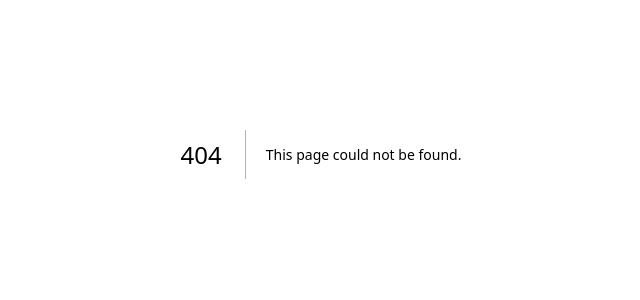
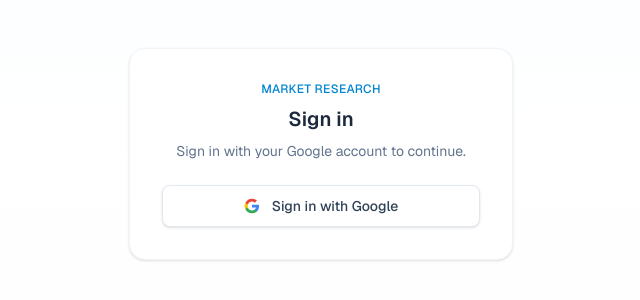
Before and after one commit to kashewknutt/MarketResearch, a Next.js app: page /login in a window 1280 px wide. Before the commit this address had no page. Shown: the part 246-546 px from the top of the page, without its empty margins (319-959 px from the left). Built offline with nearby package versions, Linux system fonts and the light colour scheme.

Commit message:
Added supabase auth

```diff
--- a/package.json
+++ b/package.json
@@ -16,6 +16,8 @@
   },
   "dependencies": {
     "@google/genai": "^2.8.0",
+    "@supabase/ssr": "^0.12.0",
+    "@supabase/supabase-js": "^2.110.2",
     "@tanstack/react-table": "^8.21.3",
     "better-sqlite3": "^12.10.0",
     "clsx": "^2.1.1",
--- /dev/null
+++ b/src/app/auth/callback/route.ts
@@ -0,0 +1,18 @@
+import { NextResponse } from "next/server";
+import { createClient } from "@/lib/supabase/server";
+
+export async function GET(request: Request) {
+  const { searchParams, origin } = new URL(request.url);
+  const code = searchParams.get("code");
+  const next = searchParams.get("next") ?? "/";
+
+  if (code) {
+    const supabase = await createClient();
+    const { error } = await supabase.auth.exchangeCodeForSession(code);
+    if (!error) {
+      return NextResponse.redirect(`${origin}${next}`);
+    }
+  }
+
+  return NextResponse.redirect(`${origin}/login?error=auth_failed`);
+}
--- /dev/null
+++ b/src/app/login/page.tsx
@@ -0,0 +1,84 @@
+"use client";
+
+import { Suspense, useState } from "react";
+import { useSearchParams } from "next/navigation";
+import { createClient } from "@/lib/supabase/client";
+
+function LoginCard() {
+  const searchParams = useSearchParams();
+  const [loading, setLoading] = useState(false);
+  const [error, setError] = useState<string | null>(
+    searchParams.get("error") === "auth_failed" ? "Sign-in failed. Please try again." : null,
+  );
+
+  async function signInWithGoogle() {
+    setLoading(true);
+    setError(null);
+    try {
+      const supabase = createClient();
+      const { error: signInError } = await supabase.auth.signInWithOAuth({
+        provider: "google",
+        options: {
+          redirectTo: `${window.location.origin}/auth/callback`,
+        },
+      });
+      if (signInError) {
+        setError(signInError.message);
+        setLoading(false);
+      }
+      // On success, the browser redirects to Google — no further action needed here.
+    } catch {
+      setError("Could not start sign-in. Check your connection and try again.");
+      setLoading(false);
+    }
+  }
+
+  return (
+    <div className="w-full max-w-sm rounded-2xl border border-slate-100 bg-white p-8 text-center shadow-sm">
+      <p className="text-xs font-medium uppercase tracking-wide text-sky-600">Market Research</p>
+      <h1 className="mt-2 text-xl font-semibold text-slate-800">Sign in</h1>
+      <p className="mt-2 text-sm text-slate-500">
+        Sign in with your Google account to continue.
+      </p>
+
+      <button
+        type="button"
+        onClick={signInWithGoogle}
+        disabled={loading}
+        className="mt-6 flex w-full items-center justify-center gap-3 rounded-lg border border-slate-200 bg-white px-4 py-2.5 text-sm font-medium text-slate-700 shadow-sm hover:bg-slate-50 disabled:opacity-50"
+      >
+        <svg viewBox="0 0 24 24" className="h-4 w-4" aria-hidden="true">
+          <path
+            fill="#4285F4"
+            d="M22.56 12.25c0-.78-.07-1.53-.2-2.25H12v4.26h5.92c-.26 1.37-1.04 2.53-2.21 3.31v2.77h3.57c2.08-1.92 3.28-4.74 3.28-8.09z"
+          />
+          <path
+            fill="#34A853"
+            d="M12 23c2.97 0 5.46-.98 7.28-2.66l-3.57-2.77c-.98.66-2.23 1.06-3.71 1.06-2.86 0-5.29-1.93-6.16-4.53H2.18v2.84C3.99 20.53 7.7 23 12 23z"
+          />
+          <path
+            fill="#FBBC05"
+            d="M5.84 14.09c-.22-.66-.35-1.36-.35-2.09s.13-1.43.35-2.09V7.07H2.18C1.43 8.55 1 10.22 1 12s.43 3.45 1.18 4.93l2.85-2.22.81-.62z"
+          />
+          <path
+            fill="#EA4335"
+            d="M12 5.38c1.62 0 3.06.56 4.21 1.64l3.15-3.15C17.45 2.09 14.97 1 12 1 7.7 1 3.99 3.47 2.18 7.07l3.66 2.84c.87-2.6 3.3-4.53 6.16-4.53z"
+          />
+        </svg>
+        {loading ? "Redirecting…" : "Sign in with Google"}
+      </button>
+
+      {error && <p className="mt-4 text-xs text-rose-700">{error}</p>}
+    </div>
+  );
+}
+
+export default function LoginPage() {
+  return (
+    <div className="flex min-h-screen items-center justify-center bg-gradient-to-b from-sky-50/40 via-white to-violet-50/30 px-6">
+      <Suspense fallback={null}>
+        <LoginCard />
+      </Suspense>
+    </div>
+  );
+}
--- /dev/null
+++ b/src/lib/supabase/client.ts
@@ -0,0 +1,9 @@
+import { createBrowserClient } from "@supabase/ssr";
+
+/** Browser-side Supabase client — safe to create once and reuse. */
+export function createClient() {
+  return createBrowserClient(
+    process.env.NEXT_PUBLIC_SUPABASE_URL!,
+    process.env.NEXT_PUBLIC_SUPABASE_ANON_KEY!,
+  );
+}
--- /dev/null
+++ b/src/lib/supabase/middleware.ts
@@ -0,0 +1,51 @@
+import { createServerClient } from "@supabase/ssr";
+import { NextResponse, type NextRequest } from "next/server";
+
+const PUBLIC_PATHS = ["/login", "/auth/callback"];
+
+function isPublicPath(pathname: string): boolean {
+  if (PUBLIC_PATHS.some((p) => pathname === p || pathname.startsWith(`${p}/`))) return true;
+  if (pathname.startsWith("/_next")) return true;
+  if (pathname === "/favicon.ico") return true;
+  return false;
+}
+
+/**
+ * Refreshes the Supabase session cookie and enforces login on every request
+ * except the public allow-list. No email check — any authenticated account
+ * passes; registration is intentionally open at the auth layer (see plan).
+ */
+export async function updateSession(request: NextRequest): Promise<NextResponse> {
+  let response = NextResponse.next({ request });
+
+  const supabase = createServerClient(
+    process.env.NEXT_PUBLIC_SUPABASE_URL!,
+    process.env.NEXT_PUBLIC_SUPABASE_ANON_KEY!,
+    {
+      cookies: {
+        getAll() {
+          return request.cookies.getAll();
+        },
+        setAll(cookiesToSet) {
+          for (const { name, value } of cookiesToSet) {
+            request.cookies.set(name, value);
+          }
+          response = NextResponse.next({ request });
+          for (const { name, value, options } of cookiesToSet) {
+            response.cookies.set(name, value, options);
+          }
+        },
+      },
+    },
+  );
+
+  const { data } = await supabase.auth.getClaims();
+  const isAuthenticated = Boolean(data?.claims);
+
+  if (!isAuthenticated && !isPublicPath(request.nextUrl.pathname)) {
+    const loginUrl = new URL("/login", request.url);
+    return NextResponse.redirect(loginUrl);
+  }
+
+  return response;
+}
--- /dev/null
+++ b/src/lib/supabase/server.ts
@@ -0,0 +1,32 @@
+import { createServerClient } from "@supabase/ssr";
+import { cookies } from "next/headers";
+
+/**
+ * Server-side Supabase client for Server Components, Route Handlers, and Server Actions.
+ * Creates a new client per request (cheap) so it always reads fresh cookies.
+ */
+export async function createClient() {
+  const cookieStore = await cookies();
+
+  return createServerClient(
+    process.env.NEXT_PUBLIC_SUPABASE_URL!,
+    process.env.NEXT_PUBLIC_SUPABASE_ANON_KEY!,
+    {
+      cookies: {
+        getAll() {
+          return cookieStore.getAll();
+        },
+        setAll(cookiesToSet) {
+          try {
+            for (const { name, value, options } of cookiesToSet) {
+              cookieStore.set(name, value, options);
+            }
+          } catch {
+            // Called from a Server Component — middleware already refreshes
+            // sessions on every request, so this can be safely ignored.
+          }
+        },
+      },
+    },
+  );
+}
--- /dev/null
+++ b/src/proxy.ts
@@ -0,0 +1,19 @@
+import type { NextRequest } from "next/server";
+import { updateSession } from "@/lib/supabase/middleware";
+
+export async function proxy(request: NextRequest) {
+  return updateSession(request);
+}
+
+export const config = {
+  matcher: [
+    /*
+     * Match all request paths except for the ones starting with:
+     * - _next/static (static files)
+     * - _next/image (image optimization files)
+     * - favicon.ico, sitemap.xml, robots.txt
+     * - common image file extensions
+     */
+    "/((?!_next/static|_next/image|favicon.ico|sitemap.xml|robots.txt|.*\\.(?:svg|png|jpg|jpeg|gif|webp)$).*)",
+  ],
+};
```
Also changed, not shown: 2 other files (tests, documents, lock files or other folders).
